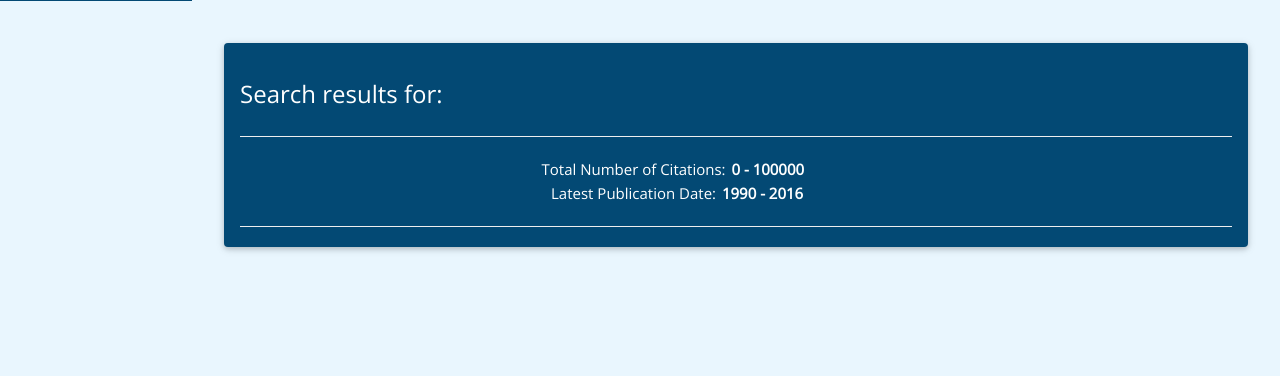
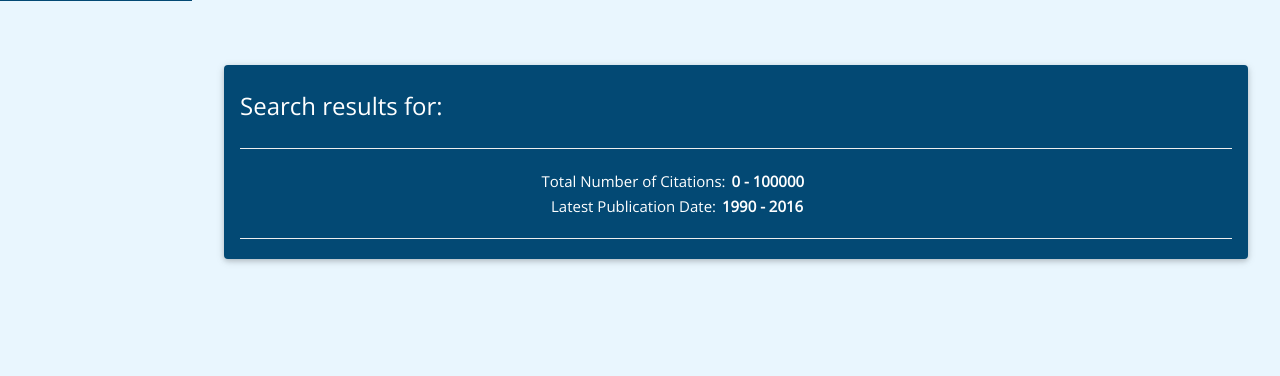
Before and after one commit to jdnoff/SeniorDesignProject, a Django app: template templates/results.html in a window 1280 px wide. Shown: the part 257-633 px from the top of the page. Run offline with Django 3.2, Linux system fonts and the light colour scheme; the template is opened without the code that fills it, so the values that code supplies are empty; some libraries are stand-ins or nearby versions.

Commit message:
UI styling

```diff
--- a/templates/results.html
+++ b/templates/results.html
@@ -3,7 +3,6 @@
     <script src="https://code.jquery.com/jquery-1.12.4.js"></script>
     <script src="https://code.jquery.com/ui/1.12.1/jquery-ui.js"></script>
     <script>
-
         var applyFilter = function (high, low) {
             var resultList = $(".author-list-item");
             resultList.each(function () {
@@ -22,7 +21,6 @@
             });
         }
         $(function () {
-
             <!-- Attribute Sliders -->
             $("#citation-slider").slider({
                 range: true,
@@ -56,10 +54,11 @@
                     " - " + $("#citation-slider").slider("values", 1));
         });
     </script>
+    <br>
     <div class="w3-container w3-card-2 w3-theme-d1 w3-round w3-margin"><br>
         <span class="w3-right ">{{ number }}</span>
-        <h3>Search results for:
-            <ul style="margin-left: 5em">{% for q in query %}
+        <h3 style="margin-bottom: 0%; margin-top: 0%">Search results for:
+            <ul style="margin-left: 7em; margin-top: 0%; list-style-type: none;">{% for q in query %}
                 <li>{{ q }}</li>{% endfor %}</ul>
         </h3>
         <!-- Attribute sliders -->
--- a/templates/styled_base.html
+++ b/templates/styled_base.html
@@ -72,7 +72,6 @@
 
     <!-- Page Container -->
     <div class="w3-container w3-content" style="max-width:1400px;margin-top:2%; margin-left: 15%">
-
         <!-- Middle Column -->
         <div class="w3-col m12">
             <!------------------------------------------------------------------------------------------->
@@ -81,7 +80,6 @@
             {% endblock %}
             <!-- End Middle Column -->
         </div>
-
         <!-- End Page Container -->
     </div>
     <br>
--- a/templates/subtemplates/author_sub.html
+++ b/templates/subtemplates/author_sub.html
@@ -36,8 +36,4 @@
             {% endfor %}
         </table>
     </div>
-    {#    <div class="w3-row">#}
-    {#        <br>#}
-    {#        <hr class="w3-clear">#}
-    {#    </div>#}
 </div>
```
